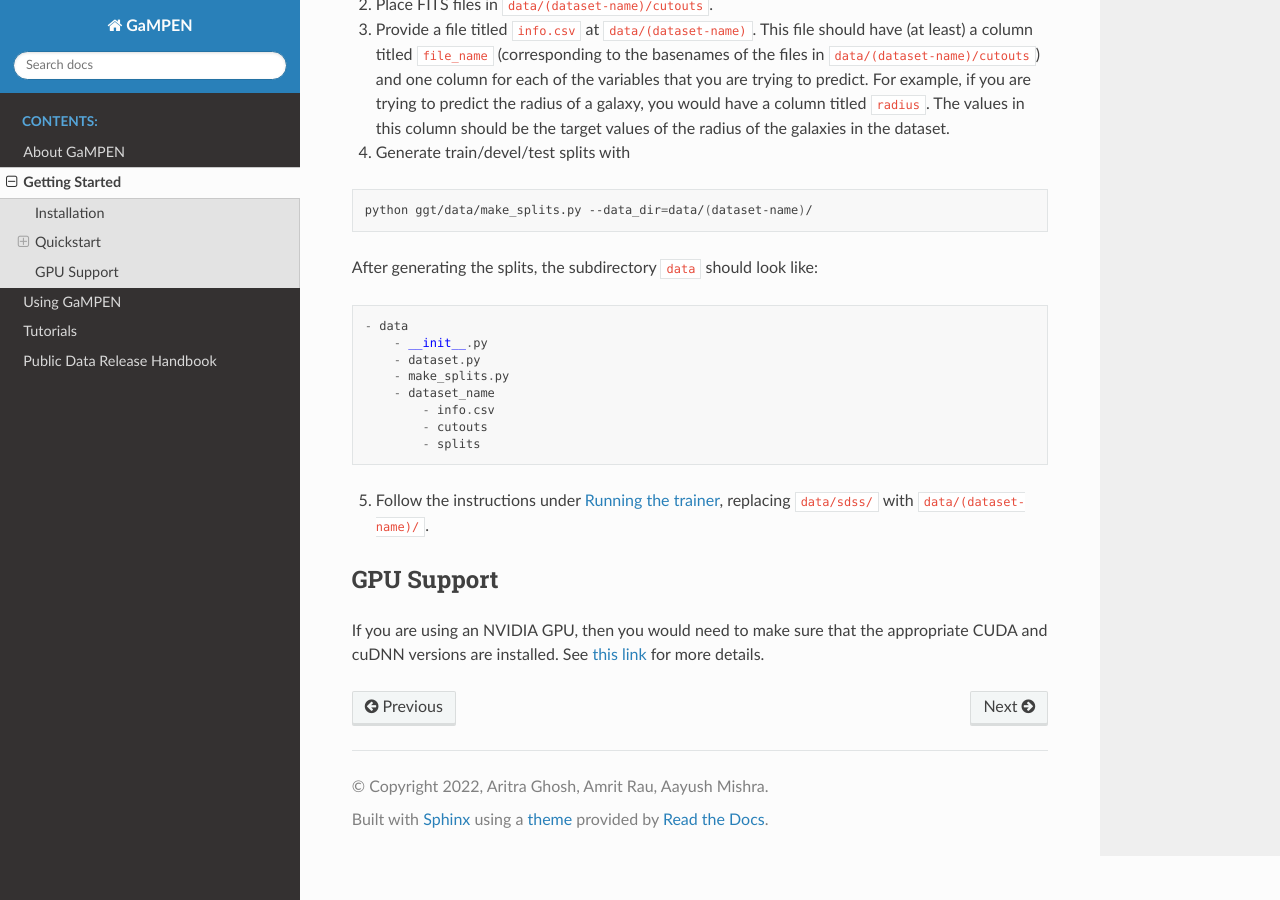
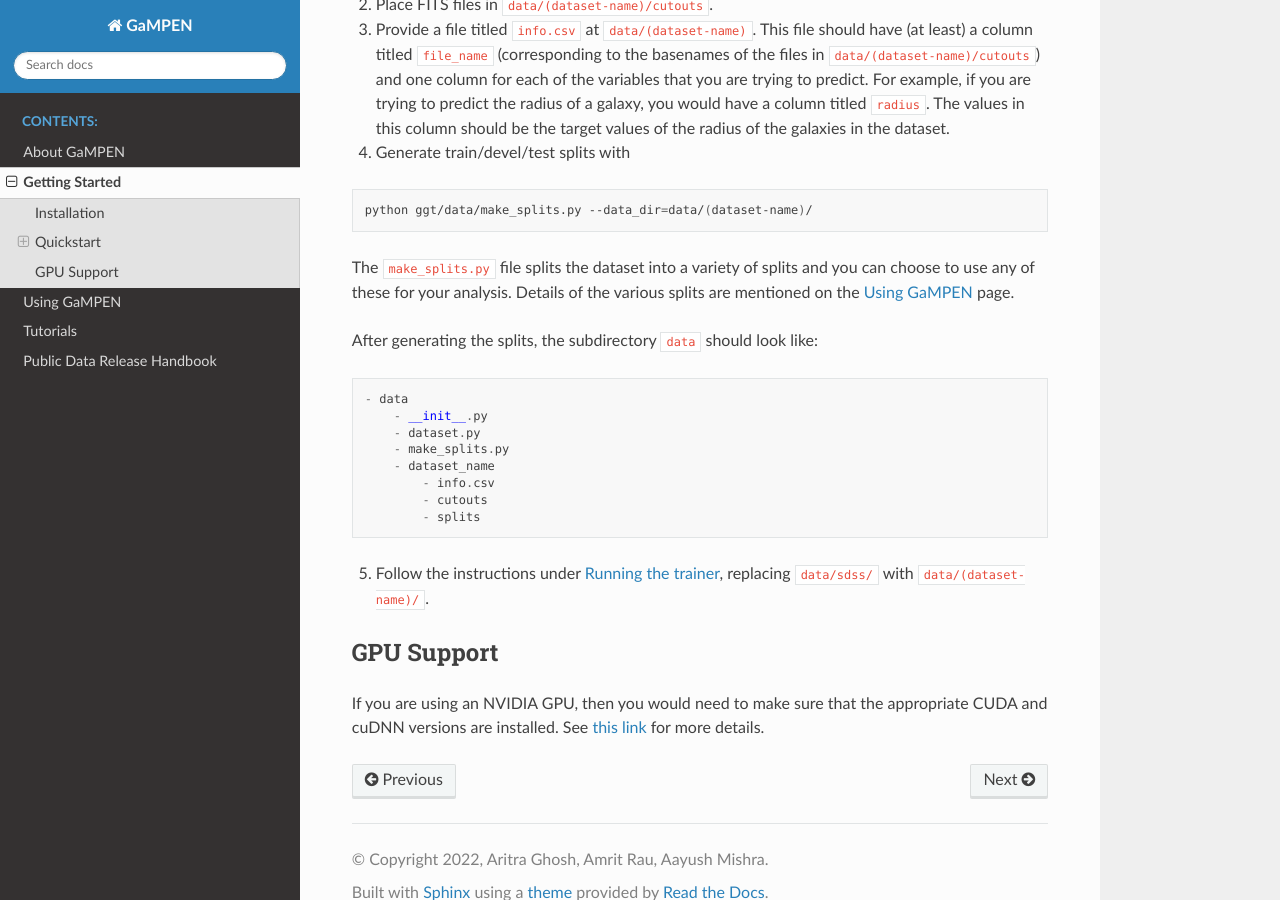
Before and after one commit to aritraghsh09/GaMPEN, a Sphinx documentation site: the page built from docs/source/Getting_Started.md, in a window 1280 px wide and 900 px high, scrolled down 3009 px. Built offline with Sphinx 7.4.7 and the Read the Docs theme 2.0.0, drawn with Linux system fonts in a browser that asks for light colours; pages that are not in the unit, such as notebooks, are missing from menus.

Commit message:
Adding details for splits

````diff
--- a/docs/source/Getting_Started.md
+++ b/docs/source/Getting_Started.md
@@ -99,6 +99,9 @@ mkdir -p data/(dataset-name)/cutouts
 ```bash
 python ggt/data/make_splits.py --data_dir=data/(dataset-name)/
 ```
+
+The `make_splits.py` file splits the dataset into a variety of splits and you can choose to use any of these for your analysis. Details of the various splits are mentioned on the [Using GaMPEN](https://gampen.readthedocs.io/en/latest/Using_GaMPEN.html#make-splits) page.
+
 After generating the splits, the subdirectory `data` should look like:
 ```
 - data
````
